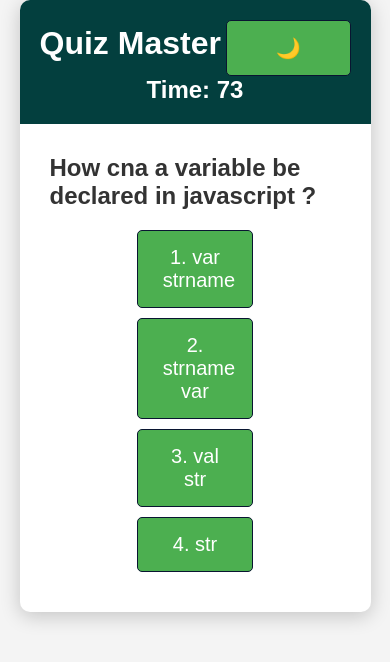
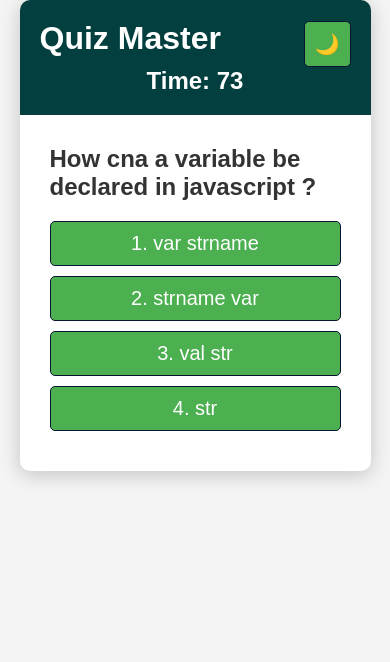
Before and after one commit to Srv2k21Codex/Quiz-app, a plain HTML site: page index.html in a window 390 px wide. Both pictures are taken after a click on the button "Start Quiz". Drawn offline with Linux system fonts and the light colour scheme.

Commit message:
Update style.css

```diff
--- a/style.css
+++ b/style.css
@@ -172,13 +172,29 @@ body.dark-mode li:nth-child(odd) {
     }
 
     button {
-        font-size: 20px;
+
+        font-size:20px;
+    }
+
+    /* Add styles for smaller buttons in dark mode */
+
+    body.dark-mode button {
+        padding: 10px 15px;
+        width:auto; /* Make buttons smaller */
     }
 }
 
 @media screen and (max-width: 575px) {
     button {
-        width: 40%;
-        border:1px solid rgb(9, 21, 49);
+        width: auto;
+        border: 1px solid rgb(9, 21, 49);
+        padding:10px;
+    }
+
+    /* Adjust quiz answer buttons to fit their content */
+    .options button {
+        width: 100%; /* Allow buttons to fit their content */
+        margin: 10px auto;
+        padding: 10px 15px; /* Consistent padding */
     }
 }
```
